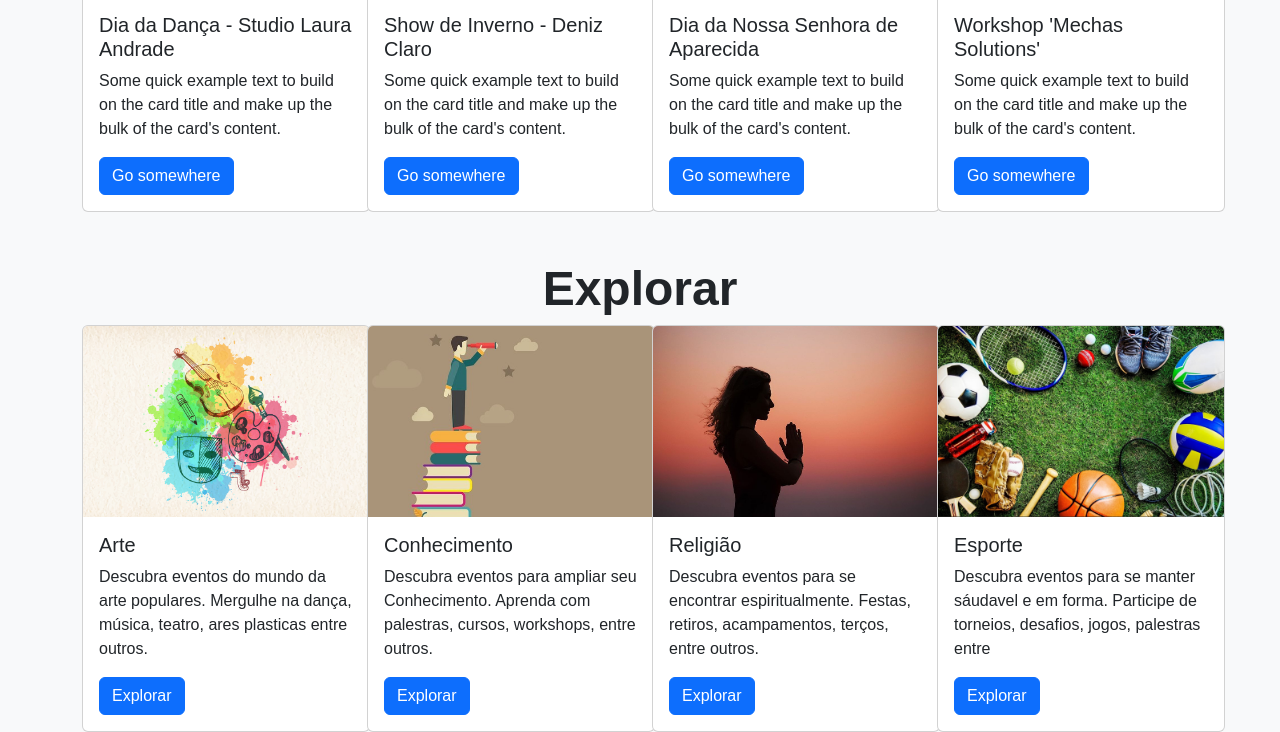
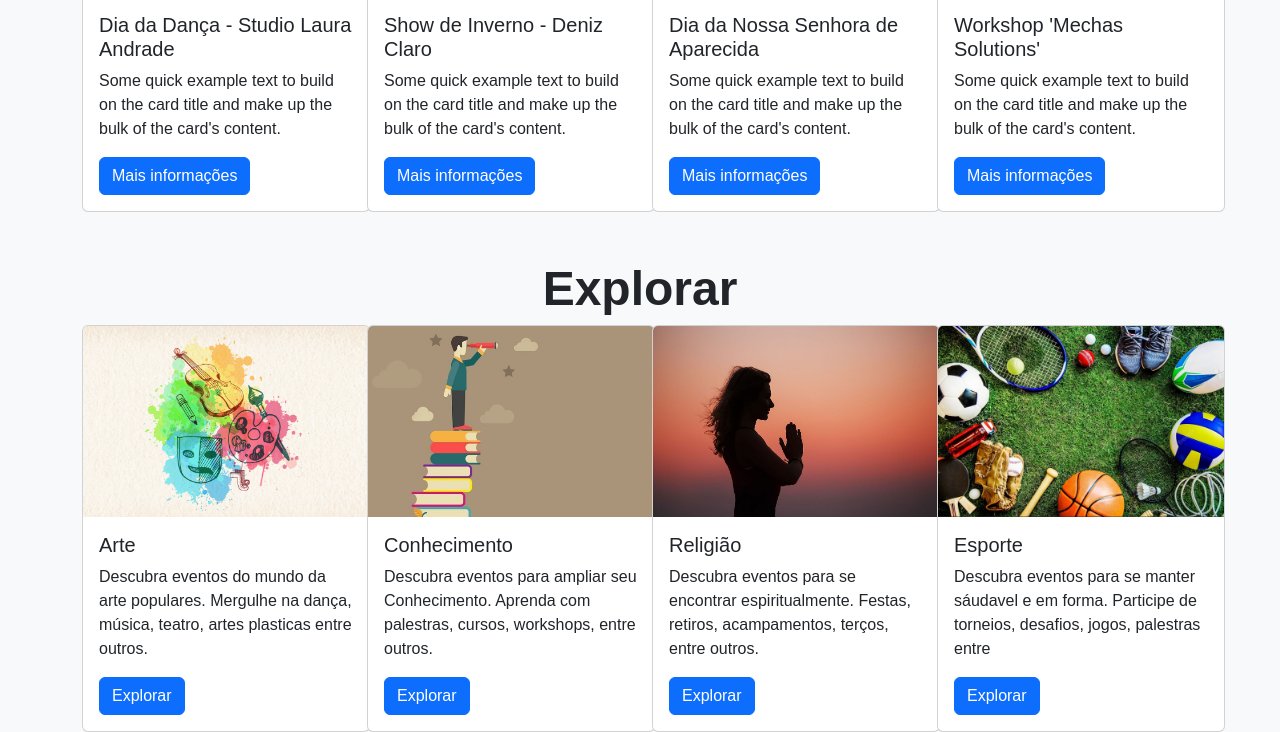
Before and after one commit to JuliaRosa0401/CeViuEventos-, a plain HTML site: page index.html in a window 1280 px wide. Shown: the part 1116-1848 px from the top of the page. Drawn offline with nearby package versions, Linux system fonts and the light colour scheme; files that its build step writes are made by us from their sources.

Commit message:
alterações no card explorar do index

```diff
--- a/index.html
+++ b/index.html
@@ -99,7 +99,7 @@
             <div class="card-body">
               <h5 class="card-title">Dia da Dança - Studio Laura Andrade</h5>
               <p class="card-text">Some quick example text to build on the card title and make up the bulk of the card's content.</p>
-              <a href="#" class="btn btn-primary">Go somewhere</a>
+              <a href="#" class="btn btn-primary">Mais informações</a>
             </div>
           </div>
         </div>
@@ -109,7 +109,7 @@
             <div class="card-body">
               <h5 class="card-title">Show de Inverno - Deniz Claro</h5>
               <p class="card-text">Some quick example text to build on the card title and make up the bulk of the card's content.</p>
-              <a href="#" class="btn btn-primary">Go somewhere</a>
+              <a href="#" class="btn btn-primary">Mais informações</a>
             </div>
           </div>
         </div>
@@ -119,7 +119,7 @@
             <div class="card-body">
               <h5 class="card-title">Dia da Nossa Senhora de Aparecida</h5>
               <p class="card-text">Some quick example text to build on the card title and make up the bulk of the card's content.</p>
-              <a href="#" class="btn btn-primary">Go somewhere</a>
+              <a href="#" class="btn btn-primary">Mais informações</a>
             </div>
           </div>
         </div>
@@ -129,7 +129,7 @@
             <div class="card-body">
               <h5 class="card-title">Workshop 'Mechas Solutions'</h5>
               <p class="card-text">Some quick example text to build on the card title and make up the bulk of the card's content.</p>
-              <a href="#" class="btn btn-primary">Go somewhere</a>
+              <a href="#" class="btn btn-primary">Mais informações</a>
             </div>
           </div>
         </div>
@@ -146,7 +146,7 @@
             <img src="assets/img/eventos/arte.jpg" class="card-img-top" alt="...">
             <div class="card-body">
               <h5 class="card-title">Arte</h5>
-              <p class="card-text">Descubra eventos do mundo da arte populares. Mergulhe na dança, música, teatro, ares plasticas entre outros.</p>
+              <p class="card-text">Descubra eventos do mundo da arte populares. Mergulhe na dança, música, teatro, artes plasticas entre outros.</p>
               <a href="#" class="btn btn-primary">Explorar</a>
             </div>
           </div>
```
